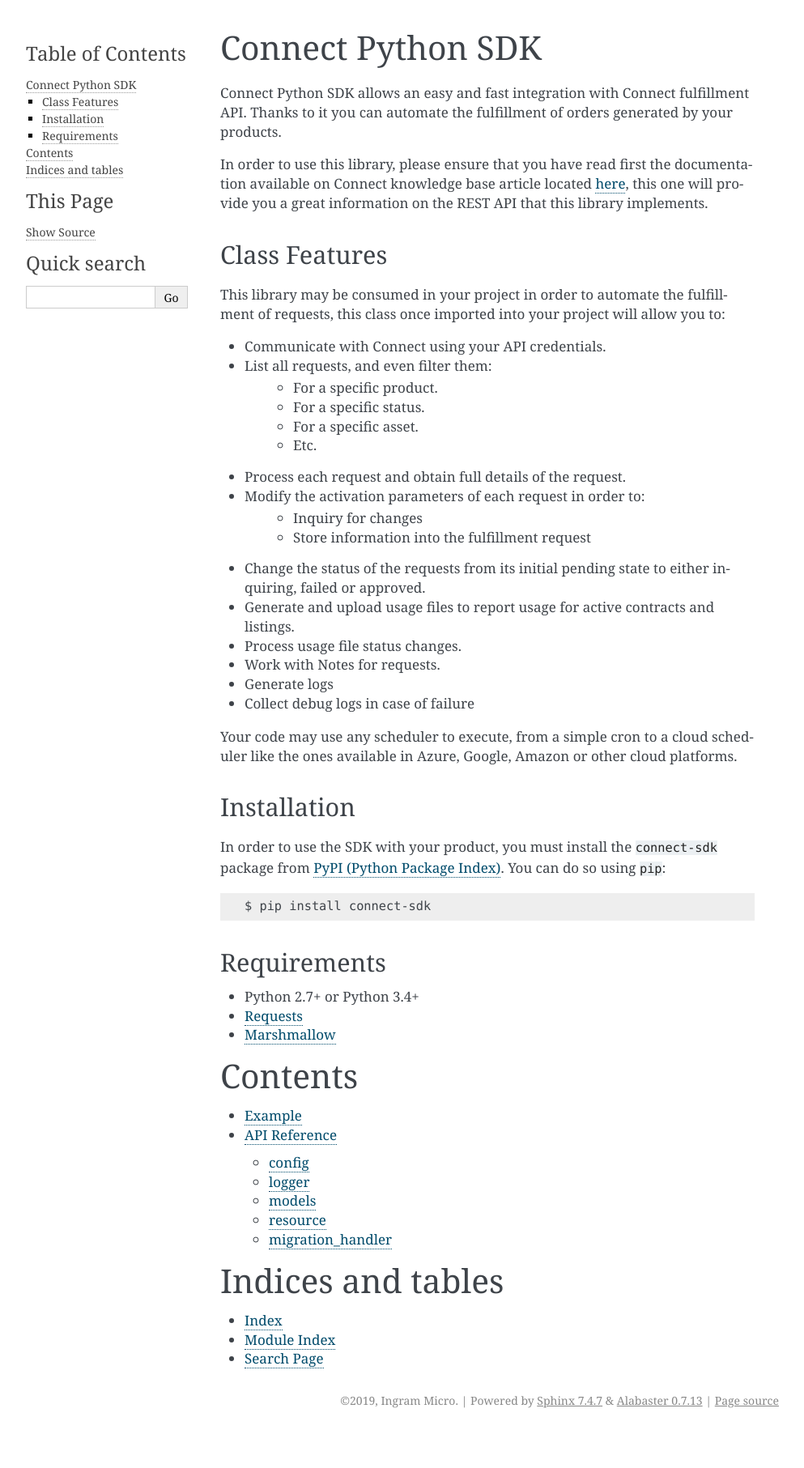
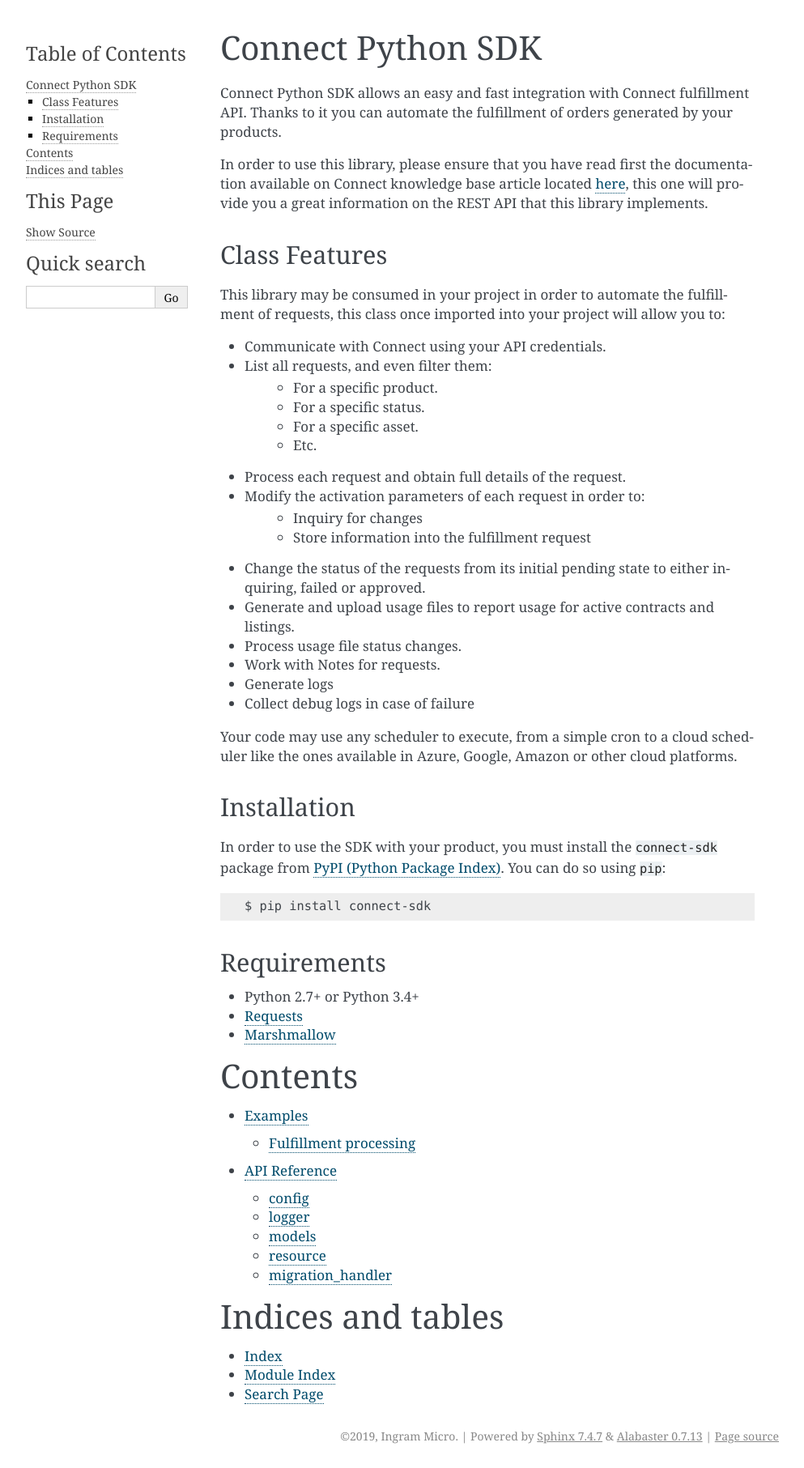
Before and after one commit to cloudblue/connect-python-sdk, a Sphinx documentation site: the page built from docs/index.rst, in a window 1280 px wide. Shown: the whole page at 81% size, without its empty margins (148-1141 px from the left). Built offline with Sphinx 7.4.7, drawn with Linux system fonts in a browser that asks for light colours; before the commit the page ends 1769 px from its top, so only the background shows below that.

Commit message:
Replaced "Example" section with "Examples"

```diff
--- a/docs/example.rst
+++ b/docs/examples.rst
@@ -1,7 +1,10 @@
-Example
-*******
+Examples
+********
 
-::
+Fulfillment processing
+======================
+
+ ::
 
     from connect.logger import logger
     from connect.models import ActivationTileResponse, FailRequest, InquireRequest, SkipRequest
--- a/docs/index.rst
+++ b/docs/index.rst
@@ -10,7 +10,7 @@ Contents
 .. toctree::
    :maxdepth: 2
 
-   example
+   examples
    api_reference
 
 
```
